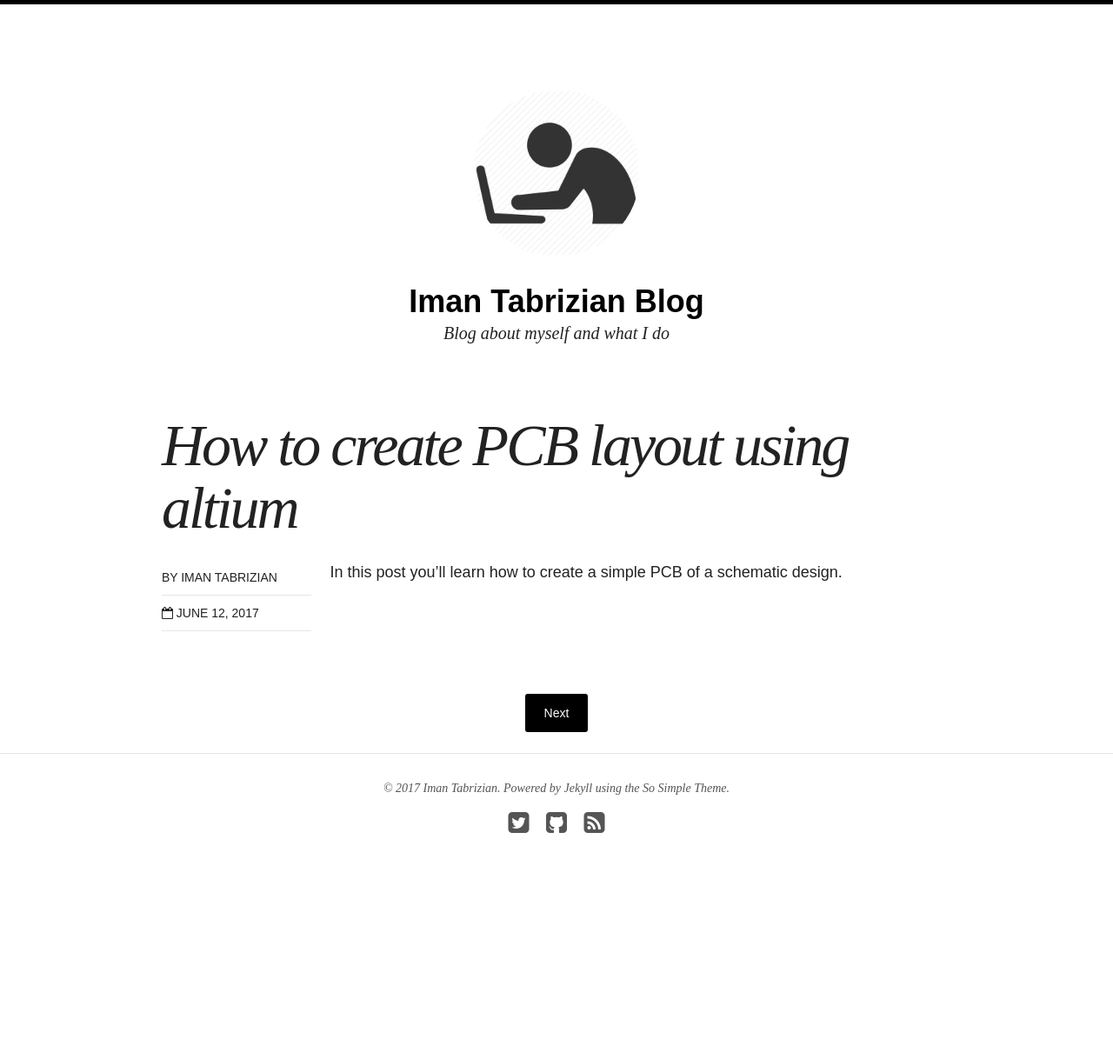
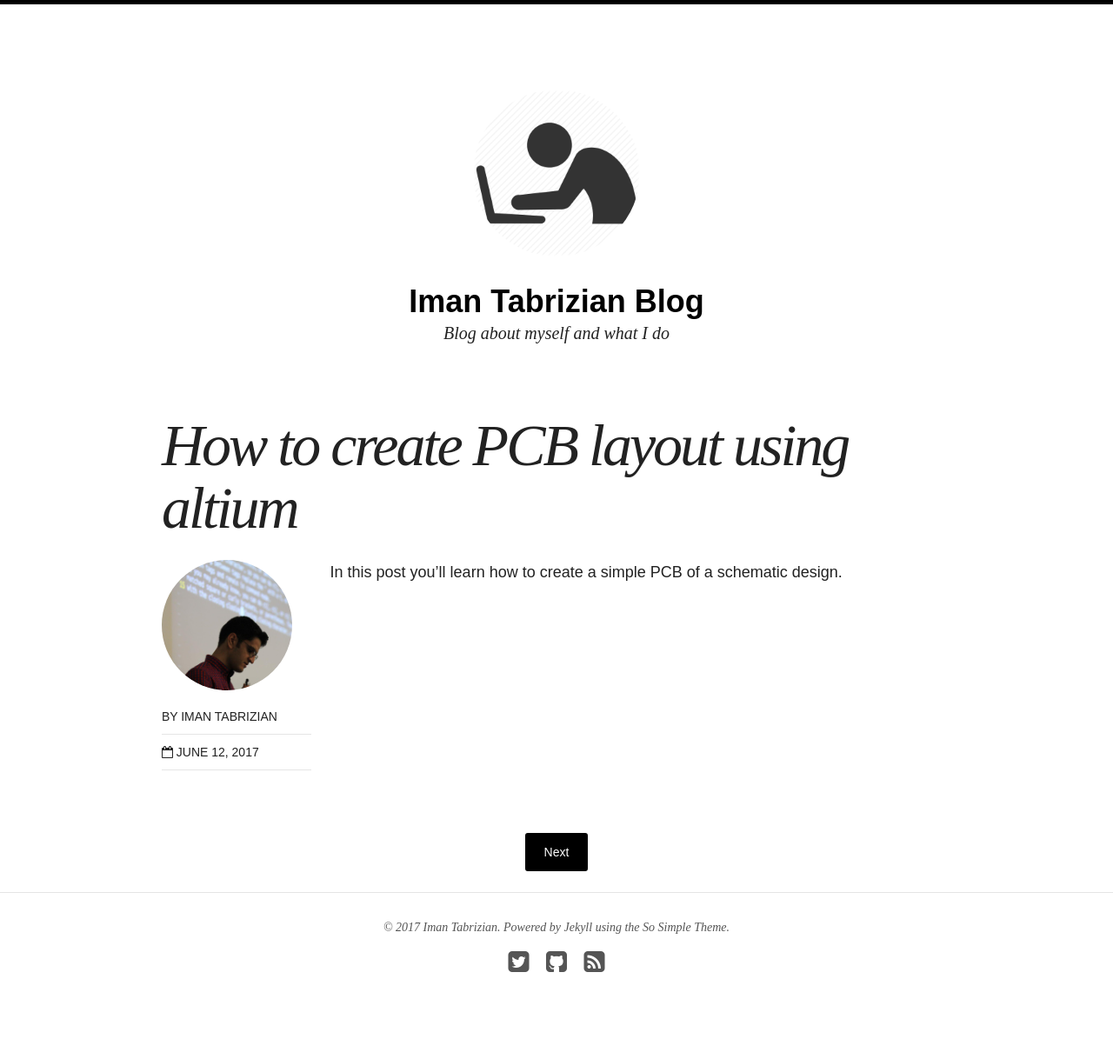
Before and after one commit to Tabrizian/tabrizian.github.io, a Jekyll site: the page built from _posts/blog/2017-06-12-how-to-create-pcb-altium.md, in a window 1280 px wide. Shown: the whole page at 87% size. Built offline with Jekyll 4.4.1, drawn with Linux system fonts in a browser that asks for light colours; nearby versions of some CDN libraries; before the commit the page ends 1058 px from its top, so only the background shows below that.

Commit message:
Adds my image

```diff
--- a/_config.yml
+++ b/_config.yml
@@ -37,7 +37,7 @@
 # Site owner
 owner:
   name: Iman Tabrizian
-  avatar:
+  avatar: me.jpg
   email: tabrizian@outlook.com
   disqus-shortname:
   twitter: ImanTabrizian
```
